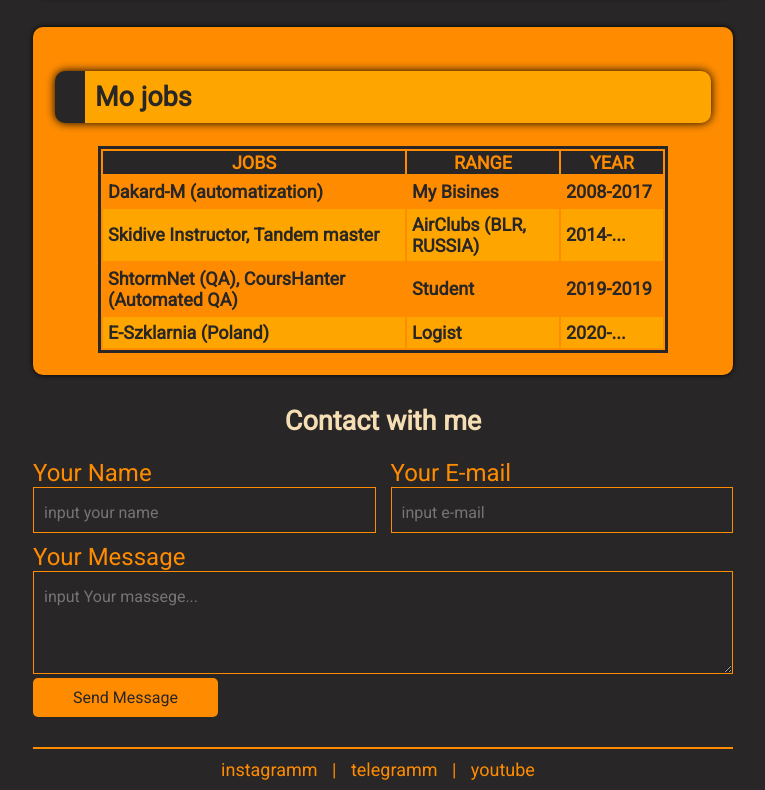
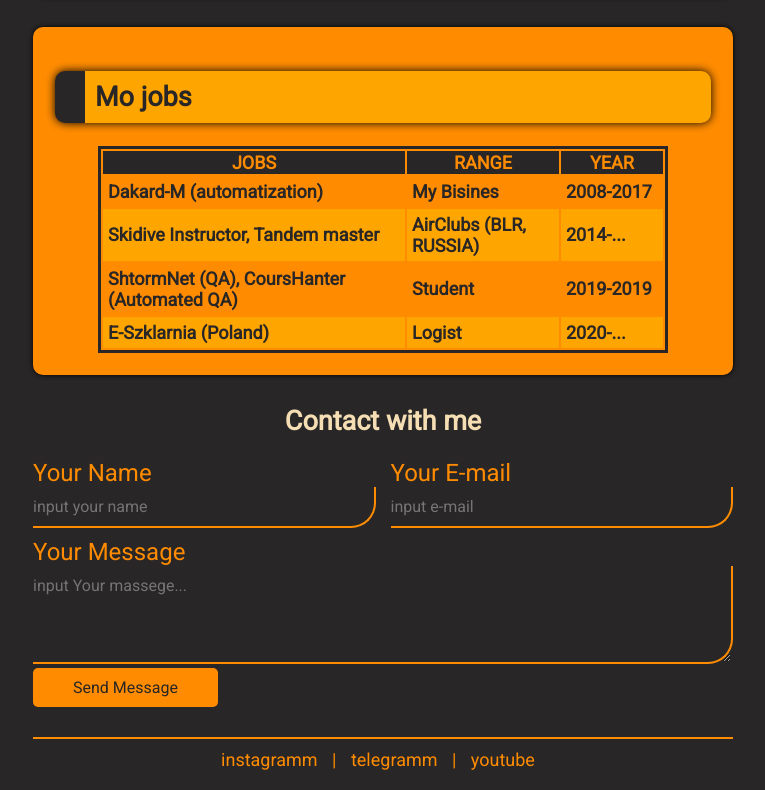
Before and after one commit to DenisKardash/test_3, a plain HTML site: page index.html in a window 1280 px wide. Shown: the part 451-1241 px from the top of the page, without its empty margins (257-1022 px from the left). Drawn offline with Linux system fonts and the light colour scheme.

Commit message:
Add files via upload

```diff
--- a/selectors.css
+++ b/selectors.css
@@ -129,10 +129,13 @@ h1 {
 .form-group input, .form-group textarea {
     width: 100%;
     box-sizing: border-box;
-    border: 1px solid darkorange;
+    border: 2px solid darkorange;
+    border-bottom-right-radius: 25px;
+    border-top: 0;
+    border-left: 0;
     background: transparent;
     color: wheat;
-    padding: 15px 10px 10px;
+    padding: 10px 10px 10px 0;
     outline: none;
     font-size: 16px;
     font-family: inherit;
```
